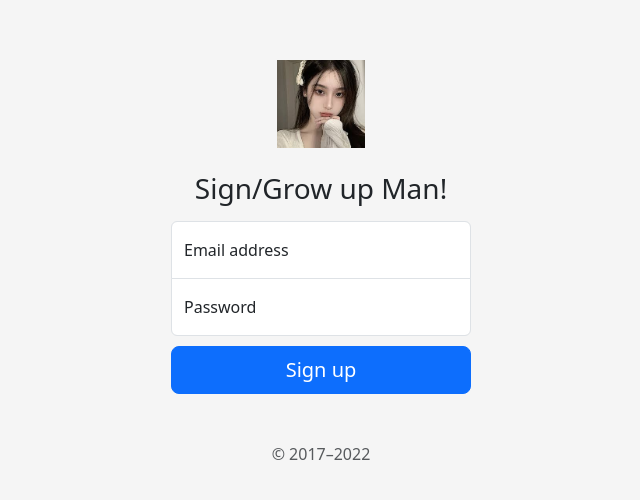
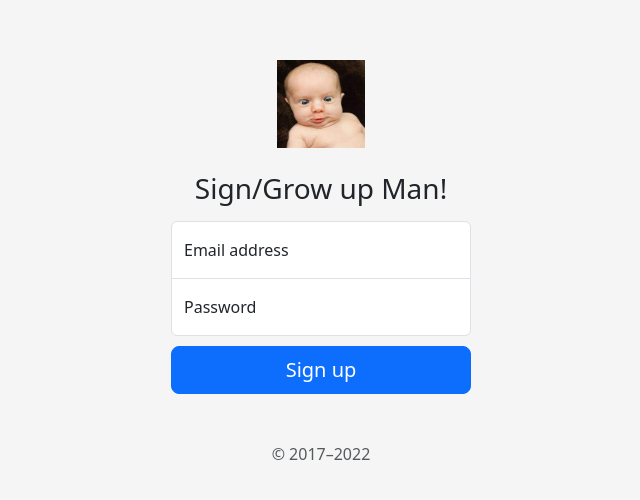
Before and after one commit to DevRajVerma/Signup-Page, a website: page index.html in a window 1280 px wide. Shown: the part 129-629 px from the top of the page, without its empty margins (319-959 px from the left). Drawn offline with nearby package versions, Linux system fonts and the light colour scheme.

Commit message:
Changed image

```diff
--- a/index.html
+++ b/index.html
@@ -88,7 +88,7 @@
 
 <main class="form-signin w-100 m-auto">
   <form method="post" action="/">
-    <img class="mb-4" src="images/icon.jpg" alt="" width="88" height="88">
+    <img class="mb-4" src="images/download.jpg" alt="" width="88" height="88">
     <h1 class="h3 mb-3 fw-normal">Sign/Grow up Man!</h1>
 
     <div class="form-floating">
```
Also changed, not shown: public/images/download.jpg (added).
